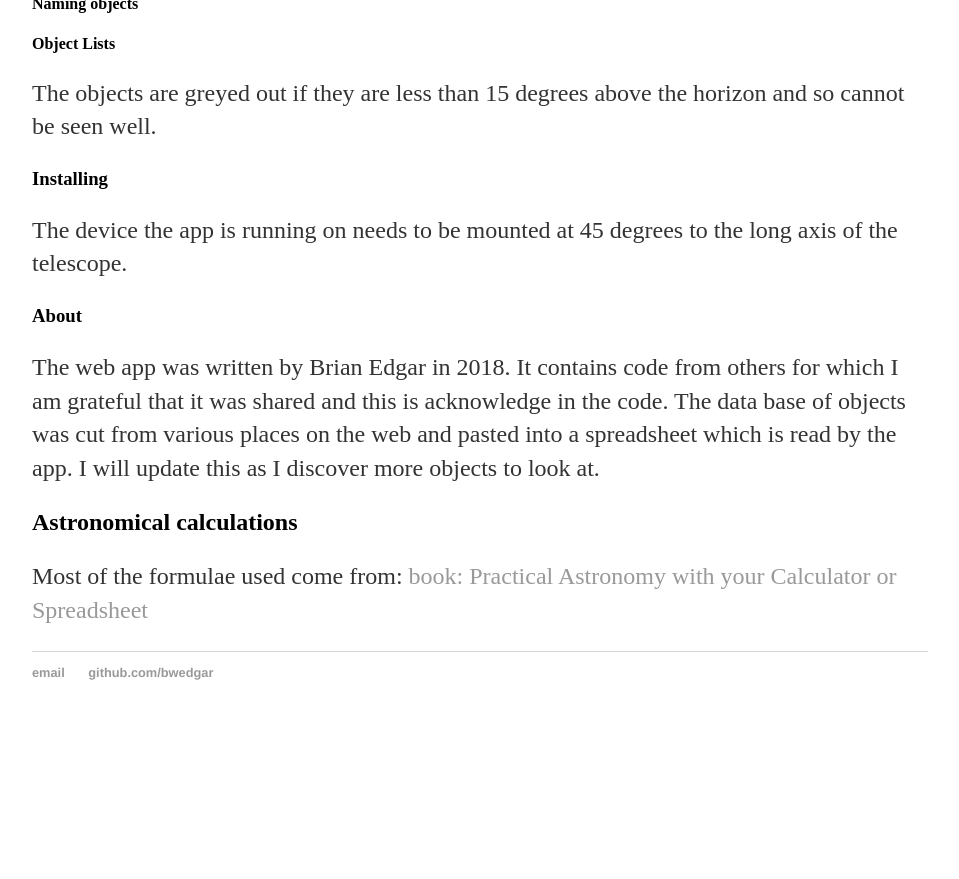
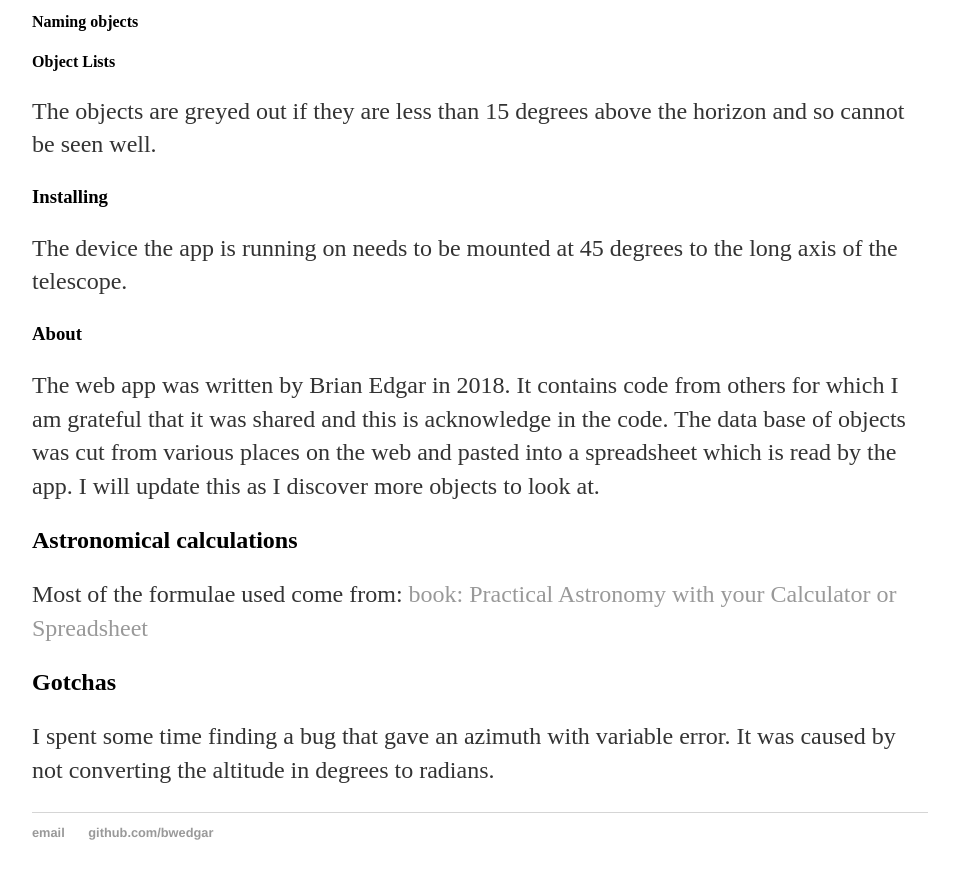
Before and after one commit to bwedgar/bwedgar.github.io, a Jekyll site: the page built from pushToTelescope.md, in a window 1280 px wide and 900 px high, scrolled down 1464 px. Shown: the top 879 px of the window, without its empty margins (160-1119 px from the left). Built offline with Jekyll 4.4.1, drawn with Linux system fonts in a browser that asks for light colours; our own code applies the rules of GitHub Pages for plain Markdown files; before the commit the page ends 2204 px from its top, so only the background shows below that.

Commit message:
Update pushToTelescope.md

```diff
--- a/pushToTelescope.md
+++ b/pushToTelescope.md
@@ -42,3 +42,5 @@ The web app was written by Brian Edgar in 2018. It contains code from others for
 ## Astronomical calculations
 Most of the formulae used come from:
 [book: Practical Astronomy with your Calculator or Spreadsheet](https://archive.org/details/Practical_Astronomy_with_your_Calculator_or_Spreadsheet_4th_edition_by_Peter_Duf/page/n4)
+## Gotchas
+I spent some time finding a bug that gave an azimuth with variable error. It was caused by not converting the altitude in degrees to radians.
```
